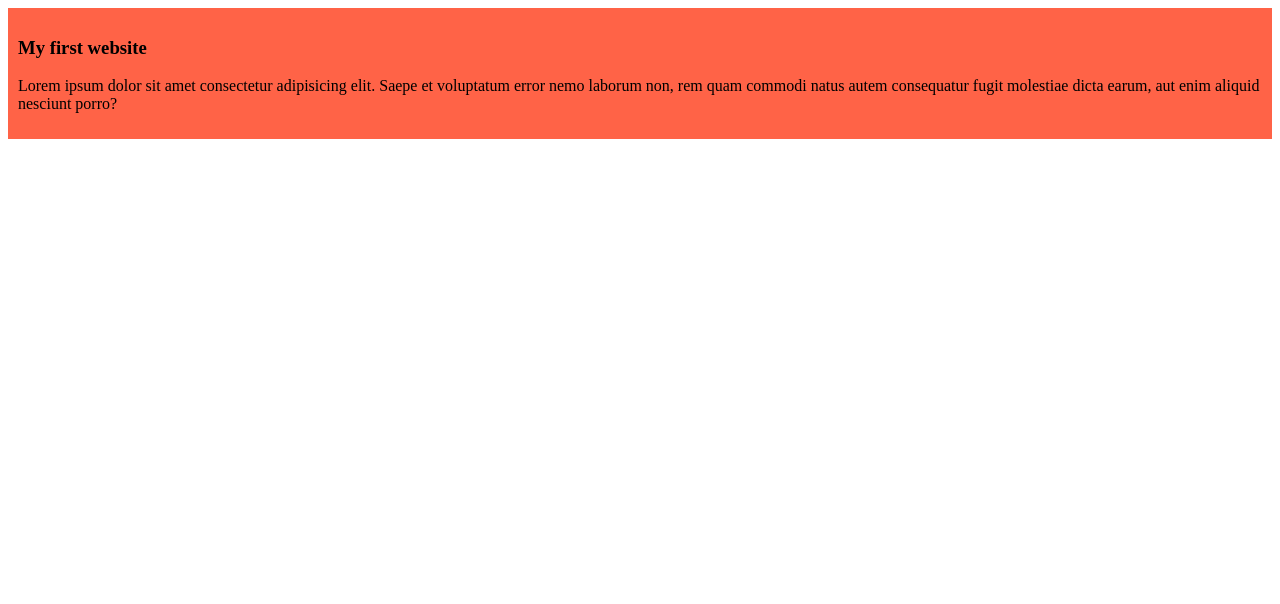
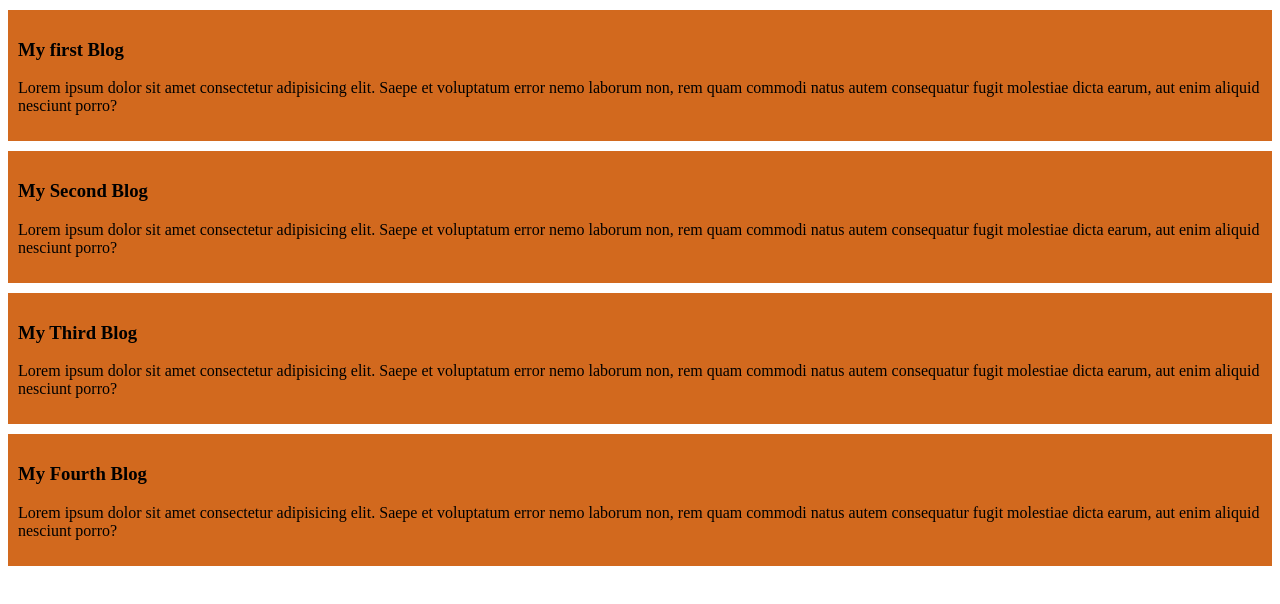
Before and after one commit to ismailhossain86/my-simple-website, a plain HTML site: page index.html in a window 1280 px wide. Drawn offline with Linux system fonts and the light colour scheme; files that its build step writes are made by us from their sources.

Commit message:
added the second and the third blog

```diff
--- a/blog.css
+++ b/blog.css
@@ -1,4 +1,6 @@
 div{
-    background-color: tomato;
+    /* background-color: rgb(71, 255, 126); */
+    background: chocolate;
     padding: 10px;
+    margin-top: 10px;
 }
--- a/index.html
+++ b/index.html
@@ -8,7 +8,19 @@
 </head>
 <body>
 <div>
-        <h3>My first website</h3>
+        <h3>My first Blog</h3>
+        <p>Lorem ipsum dolor sit amet consectetur adipisicing elit. Saepe et voluptatum error nemo laborum non, rem quam commodi natus autem consequatur fugit molestiae dicta earum, aut enim aliquid nesciunt porro?</p>
+</div>
+<div>
+        <h3>My Second Blog</h3>
+        <p>Lorem ipsum dolor sit amet consectetur adipisicing elit. Saepe et voluptatum error nemo laborum non, rem quam commodi natus autem consequatur fugit molestiae dicta earum, aut enim aliquid nesciunt porro?</p>
+</div>
+<div>
+        <h3>My Third Blog</h3>
+        <p>Lorem ipsum dolor sit amet consectetur adipisicing elit. Saepe et voluptatum error nemo laborum non, rem quam commodi natus autem consequatur fugit molestiae dicta earum, aut enim aliquid nesciunt porro?</p>
+</div>
+<div>
+        <h3>My Fourth Blog</h3>
         <p>Lorem ipsum dolor sit amet consectetur adipisicing elit. Saepe et voluptatum error nemo laborum non, rem quam commodi natus autem consequatur fugit molestiae dicta earum, aut enim aliquid nesciunt porro?</p>
 </div>
 </body>
```
